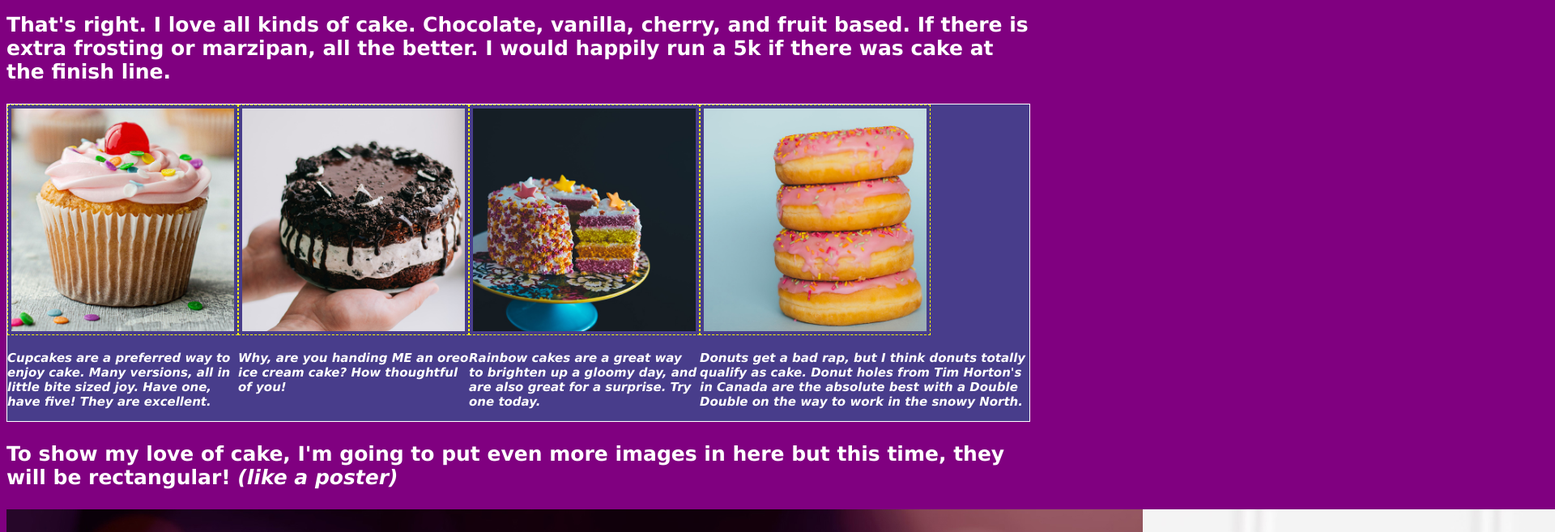
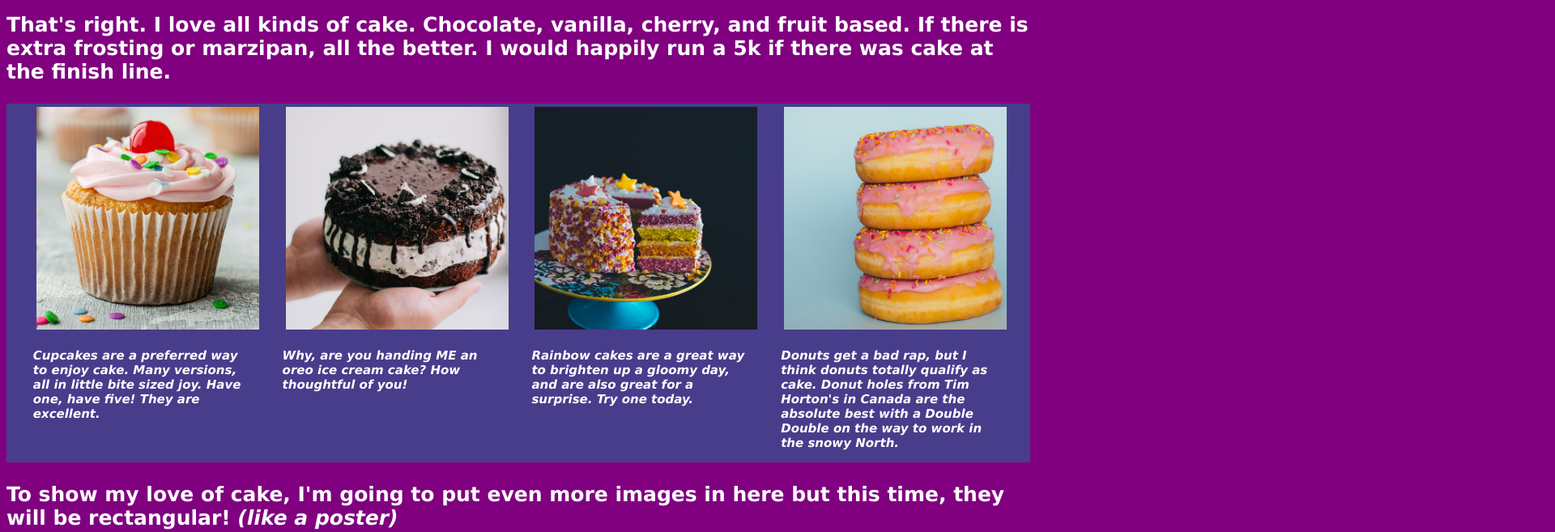
Before and after one commit to robeecodes/HTML-CSS, a plain HTML site: page cake.html in a window 1280 px wide. Shown: the part 860-1517 px from the top of the page at 81% size, 1920 px wide, since content can reach past the window. Drawn offline with Linux system fonts and the light colour scheme.

Commit message:
feat(styles.css): style flex container

```diff
--- a/styles.css
+++ b/styles.css
@@ -69,14 +69,16 @@ a {
 }
 
 .cake-item {
-    border: 1px dashed yellow;
     width: 275px;
     height: 275px;
     padding: 4px;
 }
 
+.cake-group {
+    width: 275px;
+}
+
 .section-one {
-    border: 1px solid white;
     background-color: darkslateblue;
 }
 
@@ -87,4 +89,6 @@ a {
 
 .container {
     display: flex;
+    justify-content: space-evenly;
+    flex-wrap: wrap;
 }
```
